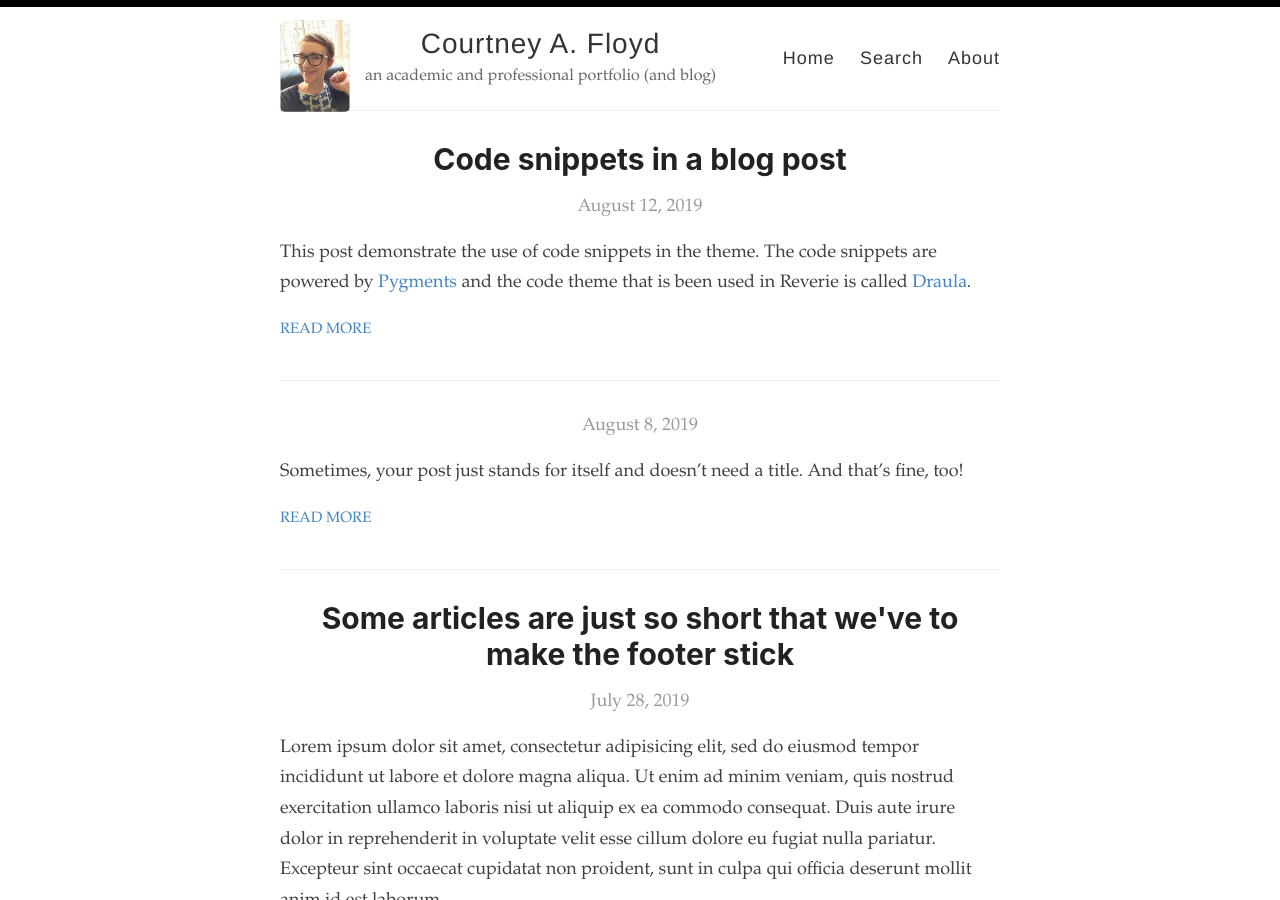
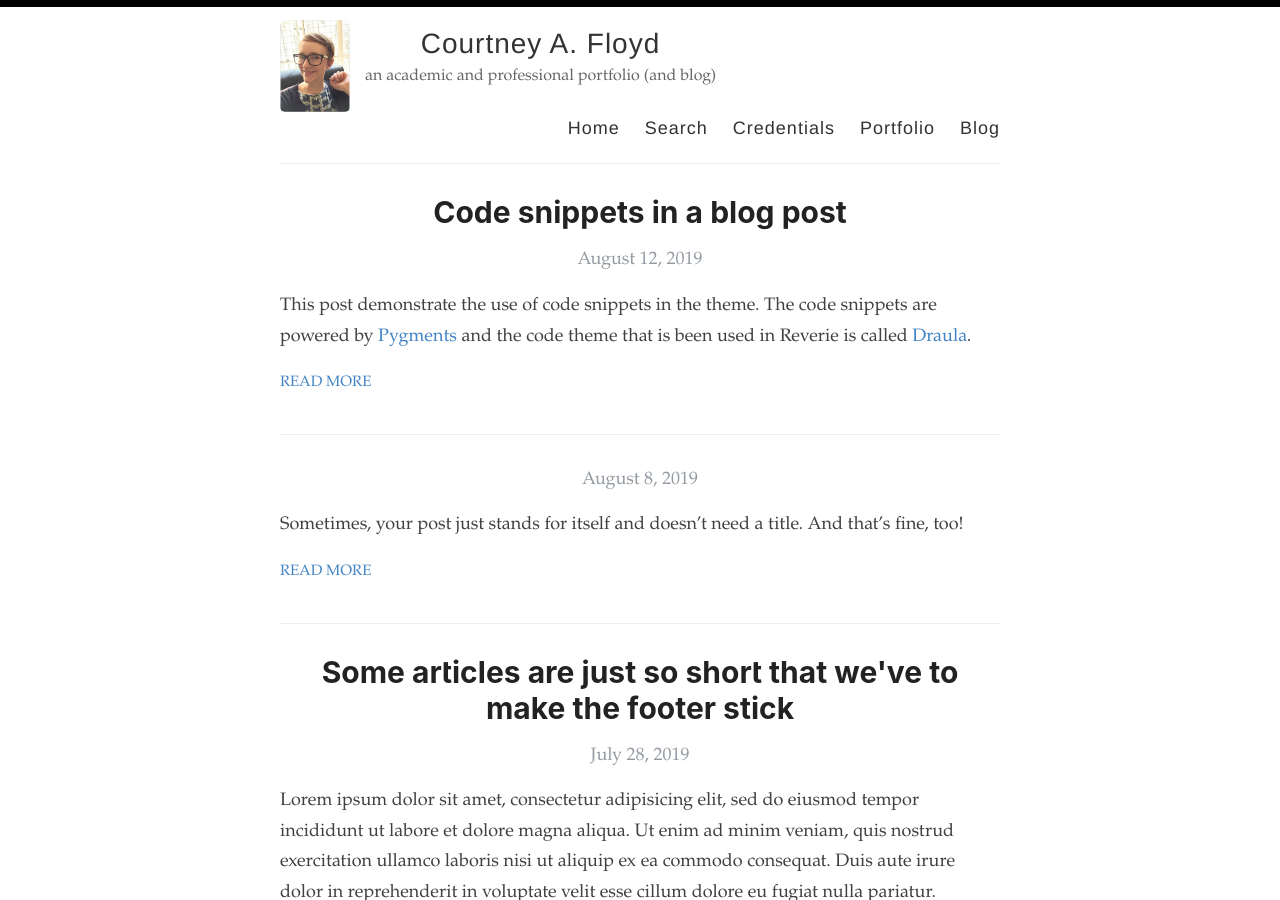
Before and after one commit to VictorianScribblers/DrCFloyd.github.io, a Jekyll site: the page built from index.html, in a window 1280 px wide and 900 px high. Built offline with Jekyll 4.4.1, drawn with Linux system fonts in a browser that asks for light colours; the list of posts is cut into pages by our own code.

Commit message:
Update default.html

```diff
--- a/_layouts/default.html
+++ b/_layouts/default.html
@@ -33,7 +33,9 @@
             <nav>
               <a href="{{ site.baseurl }}/">Home</a>
               <a href="{{ site.baseurl }}/search">Search</a>
-              <a href="{{ site.baseurl }}/about">About</a>
+              <a href="{{ site.baseurl }}/credentials">Credentials</a>
+              <a href="{{ site.baseurl }}/portfolio">Portfolio</a>
+              <a href="{{ site.baseurl }}/blog">Blog</a>
             </nav>
           </header>
         </div>
```
